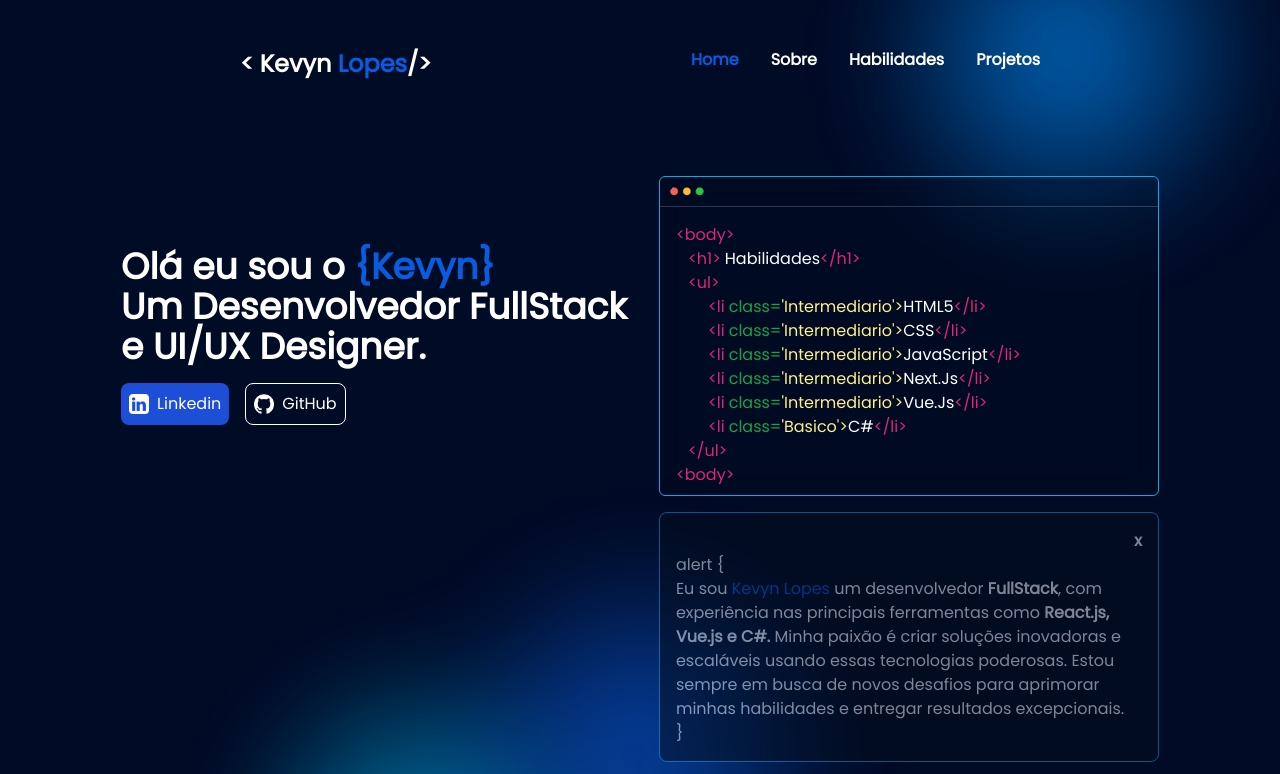
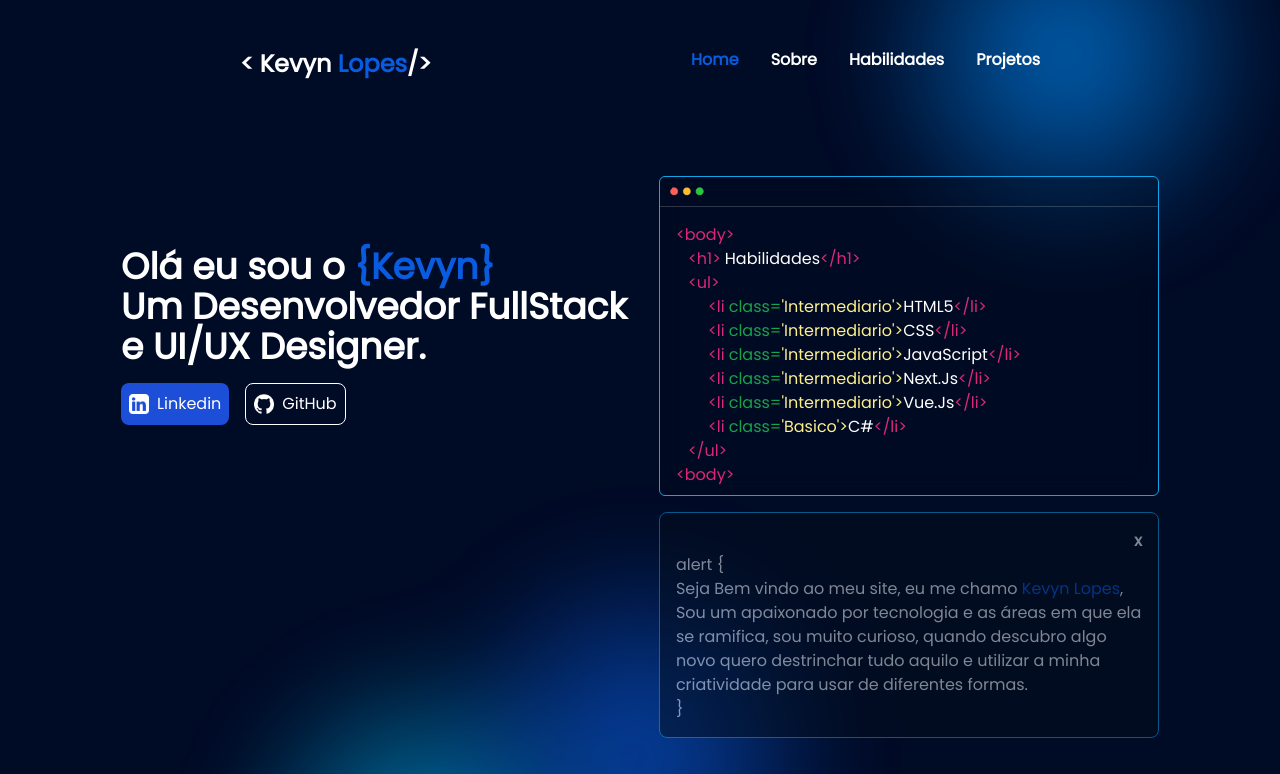
Before and after one commit to kevynlopes/kevyn-portfolio, a Vue app: page / in a window 1280 px wide. Shown: the top 774 px of the page. Built offline with nearby package versions, Linux system fonts and the light colour scheme.

Commit message:
Changes Hero, Alert

```diff
--- a/src/components/Hero.vue
+++ b/src/components/Hero.vue
@@ -1,6 +1,6 @@
 <template>
   <div
-    class="flex justify-center lg:mb-64 gap-8 items-center max-lg:flex-col px-4"
+    class="flex justify-center lg:mb-28 gap-8 items-center max-lg:flex-col px-4"
   >
     <sobre />
     <div class="relative sm:w-[500px] flex flex-col gap-4">
--- a/src/components/Hero/Alert.vue
+++ b/src/components/Hero/Alert.vue
@@ -8,13 +8,11 @@
       alert {
       <br />
       <p>
-        Eu sou <span class="text-[#095CE0]">Kevyn Lopes</span> um desenvolvedor
-        <span class="font-bold">FullStack</span>, com experiência nas principais
-        ferramentas como
-        <span class="font-bold">React.js, Vue.js e C#.</span>
-        Minha paixão é criar soluções inovadoras e escaláveis usando essas
-        tecnologias poderosas. Estou sempre em busca de novos desafios para
-        aprimorar minhas habilidades e entregar resultados excepcionais.
+        Seja Bem vindo ao meu site, eu me chamo
+        <span class="text-[#095CE0]">Kevyn Lopes</span>, Sou um apaixonado por
+        tecnologia e as áreas em que ela se ramifica, sou muito curioso, quando
+        descubro algo novo quero destrinchar tudo aquilo e utilizar a minha
+        criatividade para usar de diferentes formas.
       </p>
 
       }
```
